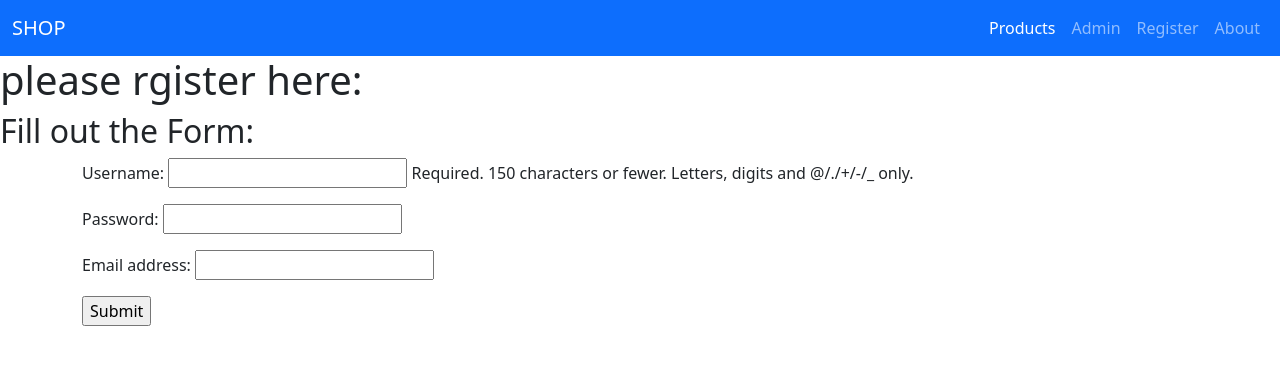
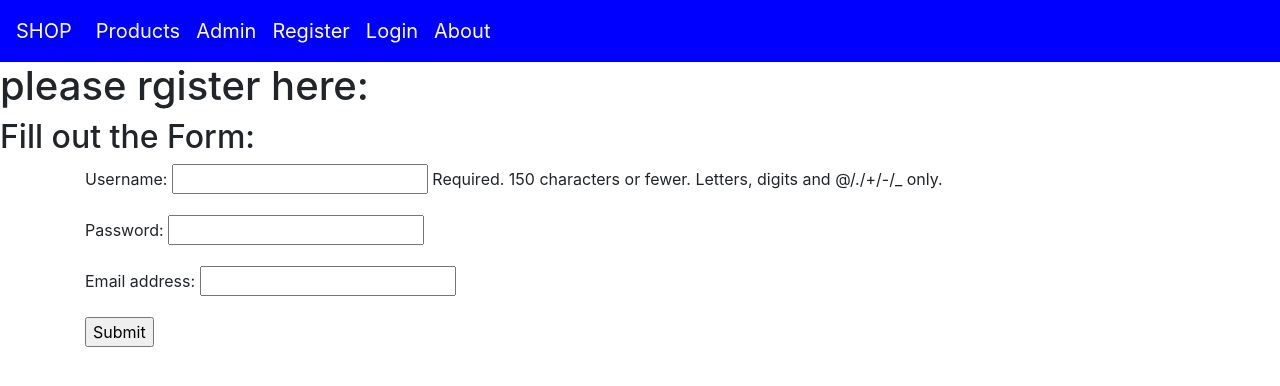
Before and after one commit to mortezadalir/shop, a Django app: page /register in a window 1280 px wide. Shown: the top 386 px of the page. Run offline with Django 3.2, Linux system fonts and the light colour scheme; some libraries are stand-ins or nearby versions.

Commit message:
some commit

```diff
--- a/products/templates/products/BASE.html
+++ b/products/templates/products/BASE.html
@@ -4,32 +4,42 @@
   <head>
     <meta charset="utf-8">
 	<title> </title>
-	<link href="https://cdn.jsdelivr.net/npm/bootstrap@5.0.0-beta1/dist/css/bootstrap.min.css" rel="stylesheet"
-	integrity="sha384-giJF6kkoqNQ00vy+HMDP7azOuL0xtbfIcaT9wjKHr8RbDVddVHyTfAAsrekwKmP1" crossorigin="anonymous">
+	<link rel="stylesheet" href="https://maxcdn.bootstrapcdn.com/bootstrap/4.0.0/css/bootstrap.min.css"
+  integrity="sha384-Gn5384xqQ1aoWXA+058RXPxPg6fy4IWvTNh0E263XmFcJlSAwiGgFAW/dAiS6JXm" crossorigin="anonymous">
+
   <link rel="stylesheet"  href="{% static 'css/style.css' %}">
   </head>
   <body>
-   <nav class="navbar navbar-expand-lg navbar-dark bg-blue   bg-primary" >
-    <div class="container-fluid">
-     <a class="navbar-brand" href="#">SHOP</a>
+<nav class="navbar  navbar-expand-lg navbar-light" style="background-color:blue ">
+     <a style="color:white;font-size: 20px;"  class="navbar-brand" href="#">SHOP</a>
+      <div class="collapse  navbar-collapse" >
+      <ul class="navbar-nav mr-auto">
+        <li class="nav-item" >
+          <a style="color:white;font-size: 20px;"  class="nav-link"  href="{% url 'products:sort' %}"> Products</a>
+        </li>
+          <li class="nav-item"  >
 
-      <ul class="navbar-nav">
-        <li class="nav-item">
-          <a class="nav-link active" aria-current="page" href="{% url 'products:sort' %}"> Products</a>
+          <a style="color:white;font-size: 20px;"  class="nav-link" href="{% url 'admin:index'%}">Admin</a>
         </li>
-        <li class="nav-item">
-          <a class="nav-link" href="{% url 'admin:index'%}">Admin</a>
+          <li class="nav-item" >
+          <a style="color:white;font-size: 20px;"  class="nav-link" href="{% url 'register' %}">Register</a>
         </li>
-        <li class="nav-item">
-          <a class="nav-link" href="{% url 'register' %}">Register</a>
-        </li>
-		<li class="nav-item">
-          <a class="nav-link" href="#">About</a>
+        {% if user.is_authenticated %}
+            <li class="nav-item" >
+               <a style="color:white;font-size: 20px;"  class="nav-link" href="{% url 'logout' %}">Logout</a>
+             </li>
+        {% else %}
+            <li class="nav-item" >
+            <a style="color:white;font-size: 20px;"  class="nav-link" href="{% url 'user_login' %}">Login</a>
+           </li>
+        {% endif %}
+		        <li class="nav-item" >
+          <a style="color:white;font-size: 20px;"  class="nav-link" href="#">About</a>
         </li>
 
       </ul>
 
-  </div>
+</div>
 </nav>
 {% block body_block %}
 
--- a/products/views.py
+++ b/products/views.py
@@ -4,6 +4,10 @@ from products.models import ProductSort
 from products.forms import UserForm
 from django.http import HttpResponse
 from django.contrib.auth.models import User
+from django.contrib.auth import authenticate, login,logout
+from django.http  import HttpResponseRedirect
+from django.core.urlresolvers import reverse
+from django.contrib.auth.decorators import login_required
 
 
 
@@ -16,23 +20,47 @@ class IndexView(TemplateView):
 class ProductlistView(ListView):
     model= ProductSort
 
+
+@login_required
+def user_logout(request):
+    logout(request)
+    return HttpResponseRedirect(reverse('index'))
+
 def user_register(request):
     registered=False
     if request.method =="POST":
         user_form=UserForm(data=request.POST)
 
 
+
+
         if user_form.is_valid():
             user=user_form.save()
             user.set_password(user.password) #  hasshing the Password
             user.save()
-    #
 
-            registered=True;
+            registered=True
     #
 
     return render(request,'products/registration.html',{'forms':UserForm,
                                                              'registered':registered})
 
+def user_login(request):
 
-#class ProductDetailView():
+    if request.method=="POST":
+        username=request.POST.get('username')
+        password=request.POST.get('password')
+
+        user=authenticate(username=username,password=password)
+
+        if user:
+            if user.is_active:
+                login(request,user)
+                return HttpResponseRedirect(reverse('index'))
+
+
+
+
+
+
+    return render(request,'products/login.html')
--- a/shop/urls.py
+++ b/shop/urls.py
@@ -22,8 +22,10 @@ from django.conf.urls.static import static
 
 
 urlpatterns = [
-    url(r'^$',views.IndexView.as_view()),
+    url(r'^$',views.IndexView.as_view(),name='index'),
     url(r'^admin/', admin.site.urls),
     url(r'^products',include('products.urls')),
     url(r'^register',views.user_register,name="register"),
+    url(r'^login',views.user_login,name="user_login"),
+    url(r'^logout',views.user_logout,name='logout'),
 ]+ static(settings.MEDIA_URL, document_root=settings.MEDIA_ROOT)
--- a/static/css/style.css
+++ b/static/css/style.css
@@ -1,7 +1,6 @@
-<<<<<<< HEAD
 .card{
 	float:left;
-	width: 400px;
+	width: 200px;
 	height: 250px;
 	text-align: center;
 	font-family: Veranda;
@@ -22,106 +21,3 @@ img{
 	width: 400px;
 	height: 200px;
 }
-
-
-/* Responsive layout - makes the three columns stack on top of each other instead of next to each other on smaller screens (600px wide or less) */
-.sidenav {
-  height: 100%; /* Full-height: remove this if you want "auto" height */
-  width: 160px; /* Set the width of the sidebar */
-  position: fixed; /* Fixed Sidebar (stay in place on scroll) */
-  z-index: 1; /* Stay on top */
-  top: 0; /* Stay at the top */
-  left: 0;
-  background-color: #111; /* Black */
-  overflow-x: hidden; /* Disable horizontal scroll */
-  padding-top: 20px;
-}
-
-/* The navigation menu links */
-.sidenav a {
-  padding: 6px 8px 6px 16px;
-  text-decoration: none;
-  font-size: 25px;
-  color: #818181;
-  display: block;
-}
-
-/* When you mouse over the navigation links, change their color */
-.sidenav a:hover {
-  color: #f1f1f1;
-}
-
-/* Style page content */
-.main {
-  margin-left: 160px; /* Same as the width of the sidebar */
-  padding: 0px 10px;
-}
-
-/* On smaller screens, where height is less than 450px, change the style of the sidebar (less padding and a smaller font size) */
-@media screen and (max-height: 450px) {
-  .sidenav {padding-top: 15px;}
-  .sidenav a {font-size: 18px;}
-=======
-.card{
-	float:left;
-	width: 400px;
-	height: 250px;
-	text-align: center;
-	font-family: Veranda;
-	margin: 10px;
-
-
-}
-
-html, body{
-    width:100%;
-    height:100%;
-    min-height:100%;
-    overflow:hidden;
-}
-
-img{
-	align-items: center;
-	width: 400px;
-	height: 200px;
-}
-
-
-/* Responsive layout - makes the three columns stack on top of each other instead of next to each other on smaller screens (600px wide or less) */
-.sidenav {
-  height: 100%; /* Full-height: remove this if you want "auto" height */
-  width: 160px; /* Set the width of the sidebar */
-  position: fixed; /* Fixed Sidebar (stay in place on scroll) */
-  z-index: 1; /* Stay on top */
-  top: 0; /* Stay at the top */
-  left: 0;
-  background-color: #111; /* Black */
-  overflow-x: hidden; /* Disable horizontal scroll */
-  padding-top: 20px;
-}
-
-/* The navigation menu links */
-.sidenav a {
-  padding: 6px 8px 6px 16px;
-  text-decoration: none;
-  font-size: 25px;
-  color: #818181;
-  display: block;
-}
-
-/* When you mouse over the navigation links, change their color */
-.sidenav a:hover {
-  color: #f1f1f1;
-}
-
-/* Style page content */
-.main {
-  margin-left: 160px; /* Same as the width of the sidebar */
-  padding: 0px 10px;
-}
-
-/* On smaller screens, where height is less than 450px, change the style of the sidebar (less padding and a smaller font size) */
-@media screen and (max-height: 450px) {
-  .sidenav {padding-top: 15px;}
-  .sidenav a {font-size: 18px;}
->>>>>>> d24e1423ac811b95e7795e385a3f2381ab0cb5d4
```
Also changed, not shown: products/templates/products/ht.html (added, +32 -0 lines), products/templates/products/index.html (+1 -20 lines), products/templates/products/login.html (added, +14 -0 lines), products/templates/products/productsort_list.html (+0 -59 lines), db.sqlite3.
